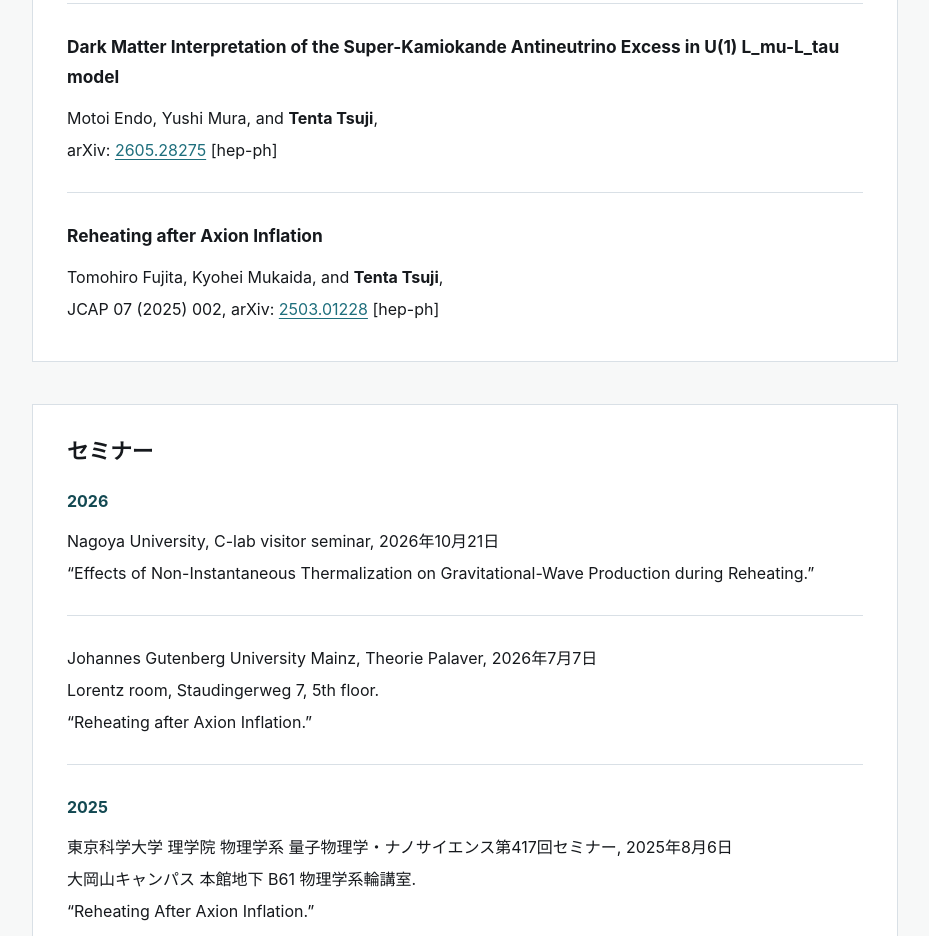
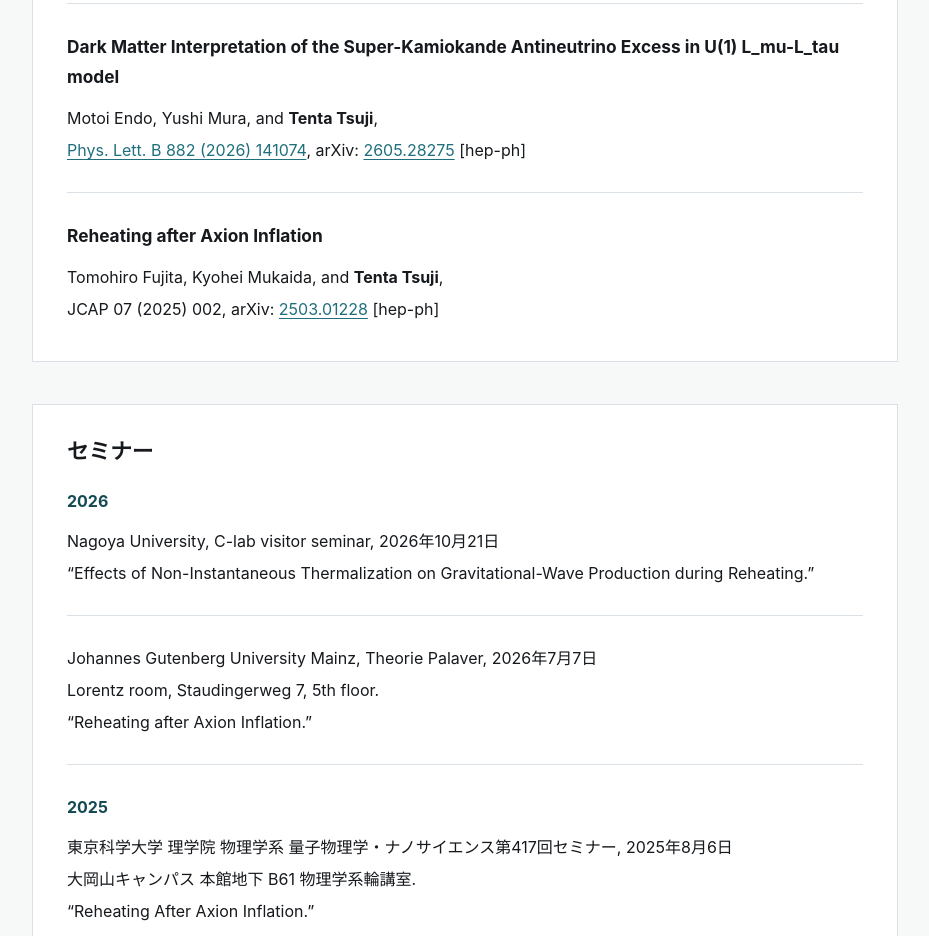
Before and after one commit to ten10call/ten10call.github.io, a plain HTML site: page index.html in a window 1280 px wide. Shown: the part 1985-2921 px from the top of the page, without its empty margins (312-1241 px from the left). Drawn offline with Linux system fonts and the light colour scheme.

Commit message:
Add Physics Letters B publication details

```diff
--- a/index.html
+++ b/index.html
@@ -134,7 +134,7 @@
               <h4>Dark Matter Interpretation of the Super-Kamiokande Antineutrino Excess in U(1) L_mu-L_tau model</h4>
               <p>Motoi Endo, Yushi Mura, and <strong>Tenta Tsuji</strong>,</p>
               <p>
-                arXiv:
+                <a href="https://doi.org/10.1016/j.physletb.2026.141074">Phys. Lett. B 882 (2026) 141074</a>, arXiv:
                 <a href="https://arxiv.org/abs/2605.28275">2605.28275</a> [hep-ph]
               </p>
             </article>
```
